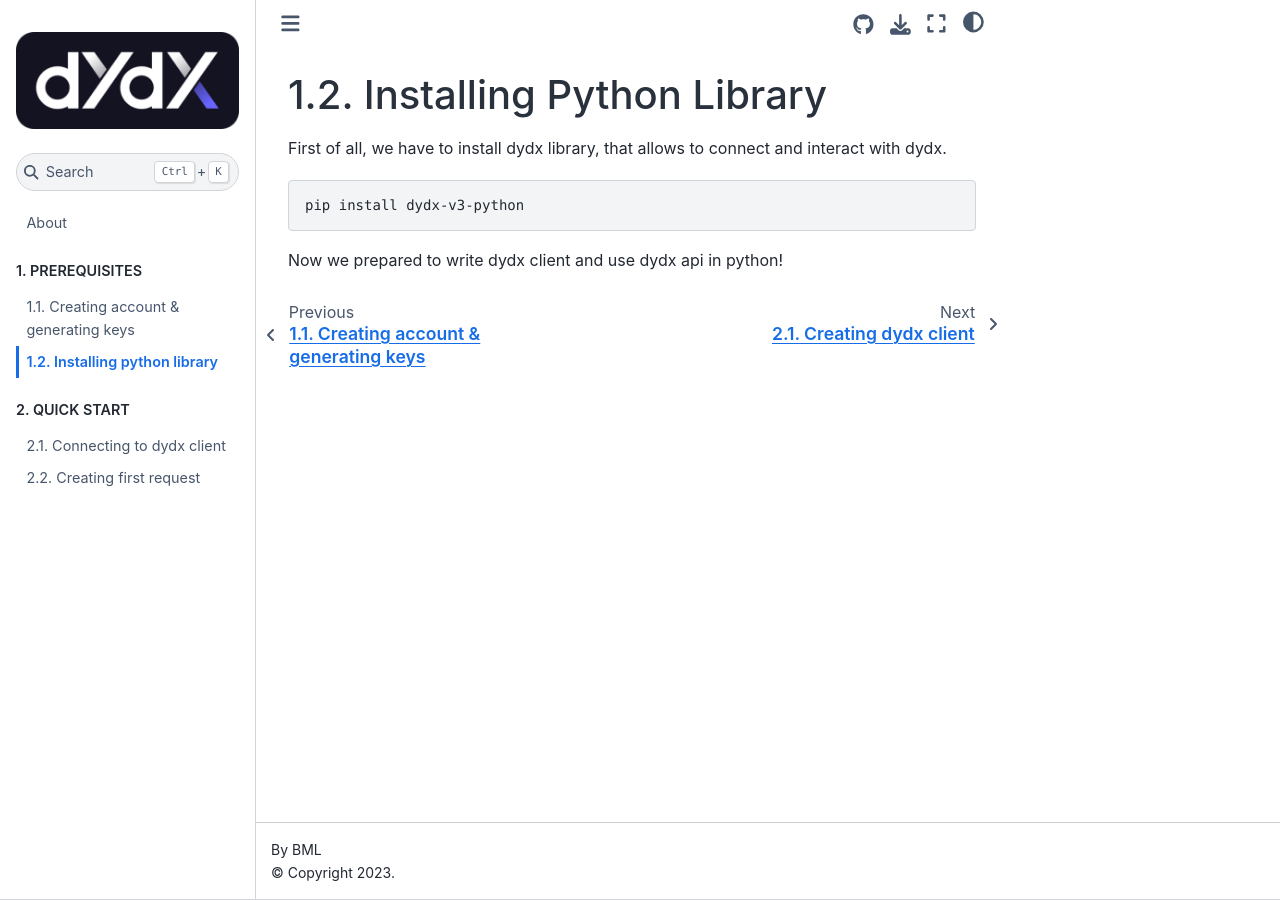
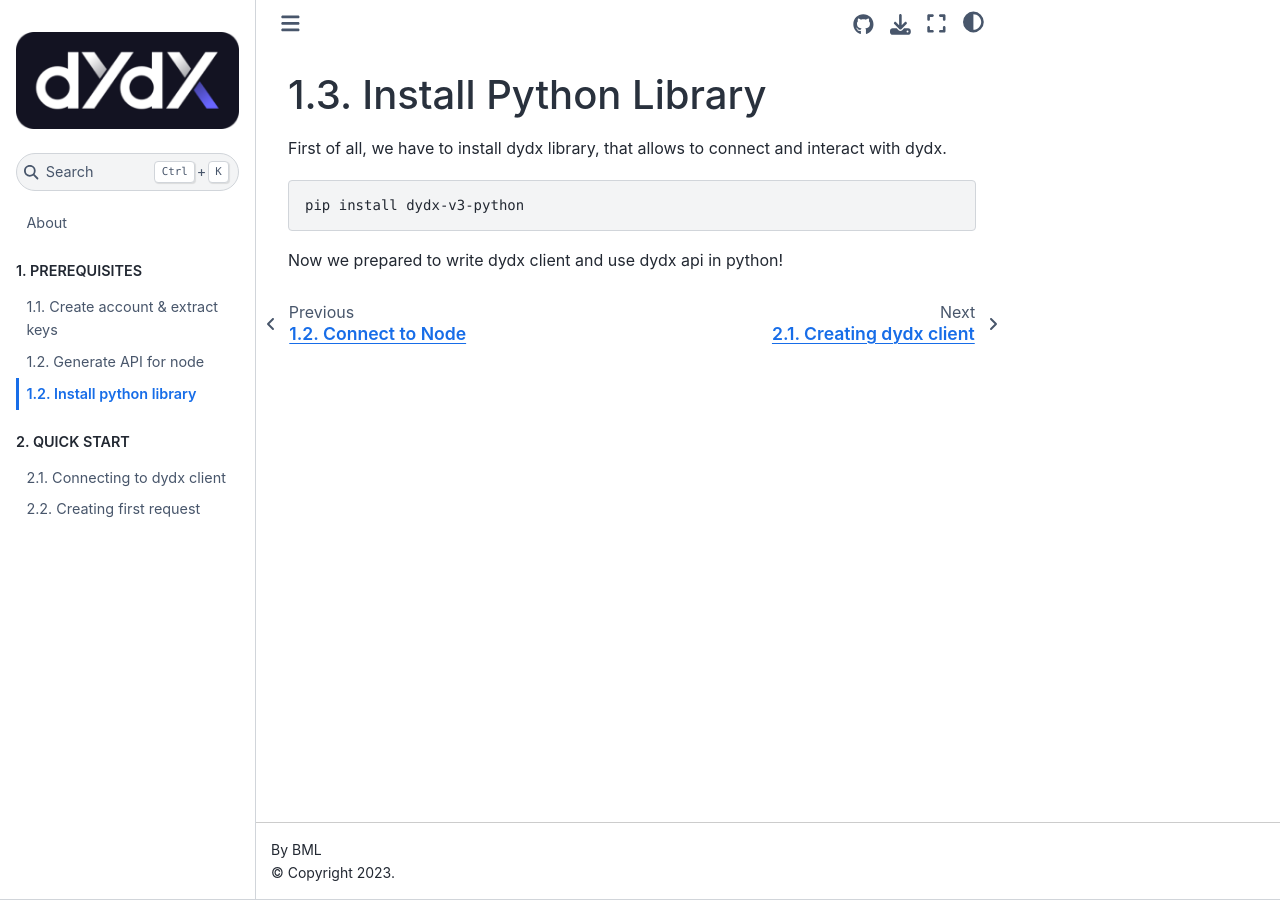
Before and after one commit to bml-crypto/bml-crypto.github.io, a Jupyter Book: the page built from docs/prerequisites/library.md, in a window 1280 px wide. Built offline with Jupyter Book 1.0.4 settings and Sphinx 7.4.7 and the Sphinx Book theme 1.1.4, drawn with Linux system fonts in a browser that asks for light colours.

Commit message:
refreshing files

```diff
--- a/docs/_toc.yml
+++ b/docs/_toc.yml
@@ -7,9 +7,11 @@
 - caption: 1. PREREQUISITES
   chapters:
   - file: prerequisites/account
-    title: 1.1. Creating account & generating keys
+    title: 1.1. Create account & extract keys
+  - file: prerequisites/node
+    title: 1.2. Generate API for node
   - file: prerequisites/library
-    title: 1.2. Installing python library
+    title: 1.2. Install python library
 - caption: 2. QUICK START
   chapters:
   - file: quickstart/client
--- a/docs/prerequisites/account.md
+++ b/docs/prerequisites/account.md
@@ -11,7 +11,7 @@
 ---
 (chapter1_part1)=
 
-# 1.1. Creating account & generating keys
+# 1.1. Create account & extract keys
 To interact with the dydx protocol, you need to create an account on dydx platform. There are two types of dydx platforms to consider: one on mainnet (https://trade.dydx.exchange) and one on testnet (https://trade.stage.dydx.exchange). In this guide we use the latter platform, as it is identical to the mainnet and allows you to use virtual money to explore the platform without the risk of investing real money. Once you feel confident, the mainnet is the place where you can invest real money for real profits.
 
 ## 1.1.1. Account Creation
--- a/docs/prerequisites/library.md
+++ b/docs/prerequisites/library.md
@@ -9,9 +9,9 @@
   language: python
   name: python3
 ---
-(chapter1_part2)=
+(chapter1_part3)=
 
-# 1.2. Installing Python Library
+# 1.3. Install Python Library
 First of all, we have to install dydx library, that allows to connect
 and interact with dydx.
 
```
Also changed, not shown: other parts of docs/prerequisites/account.md (+5 -4 lines), docs/prerequisites/node.md (added, +14 -0 lines), 1 other file.
